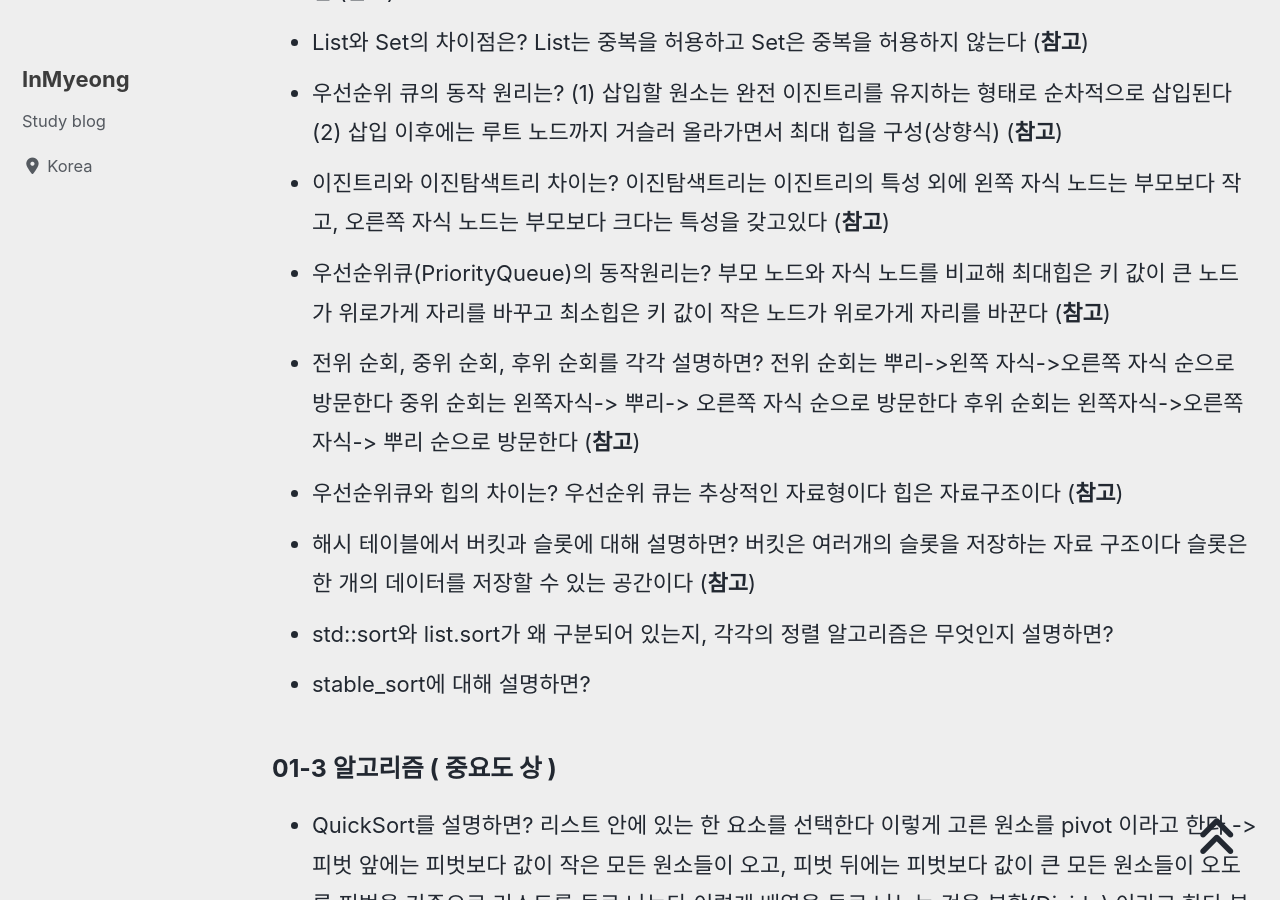
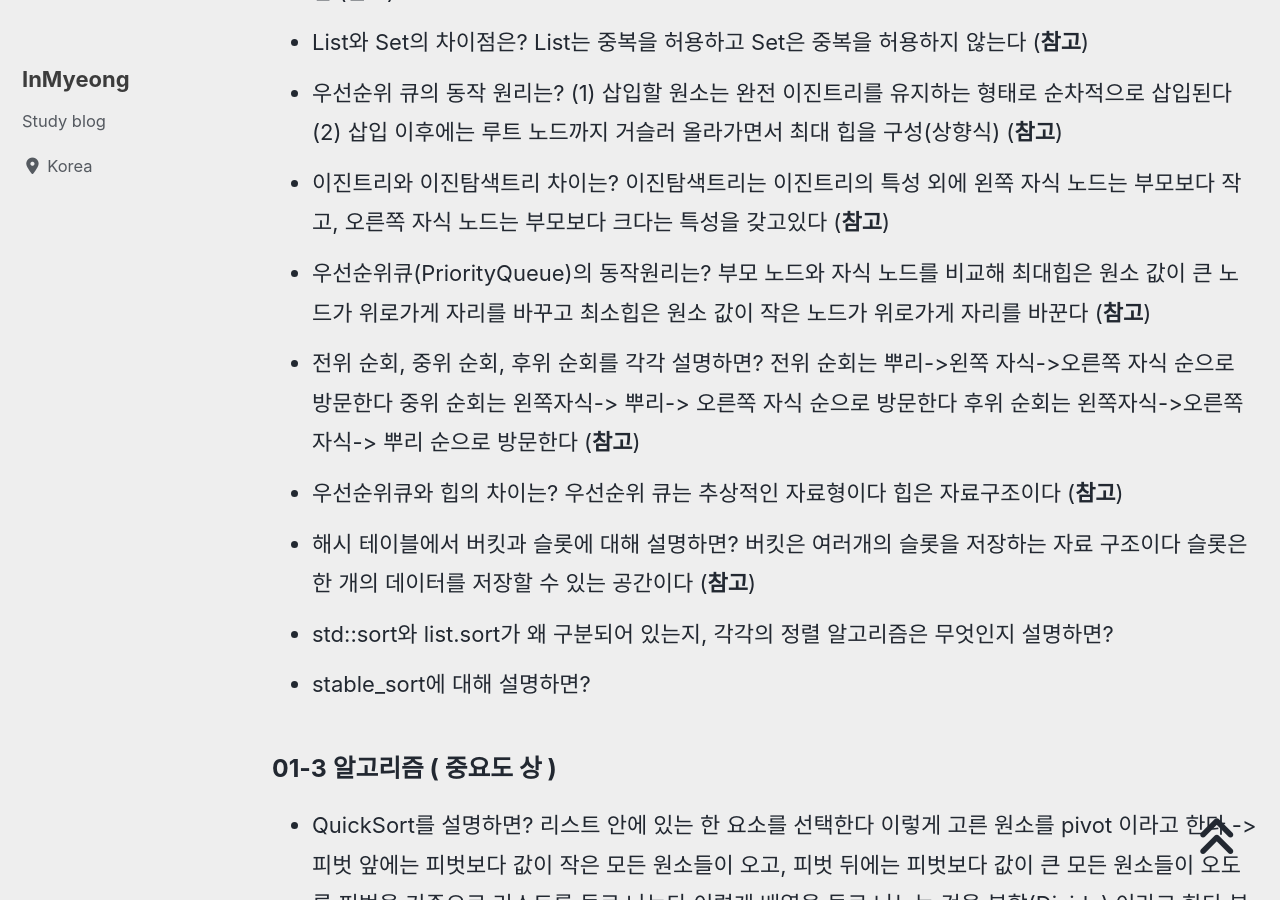
Before and after one commit to devMyeong/devMyeong.github.io, a Jekyll site: the page built from _posts/cs/2022-09-05-블로그-면접준비.md, in a window 1280 px wide and 900 px high, scrolled down 15586 px. Built offline with Jekyll 4.4.1, drawn with Linux system fonts in a browser that asks for light colours; cached includes are drawn as plain includes; nearby versions of some CDN libraries; some web fonts are replaced; comment, search, counter and statistics services are not loaded.

Commit message:
Chore : CS 지식 수정

```diff
--- a/_posts/cs/2022-09-05-블로그-면접준비.md
+++ b/_posts/cs/2022-09-05-블로그-면접준비.md
@@ -151,7 +151,7 @@ last_modified_at: 2022-10-30
 - List와 Set의 차이점은? List는 중복을 허용하고 Set은 중복을 허용하지 않는다 ([**참고**](https://velog.io/@esun1903/%EC%9E%90%EB%A3%8C%EA%B5%AC%EC%A1%B0-List-Map-Set%EC%9D%98-%ED%8A%B9%EC%A7%95%EA%B3%BC-%EC%B0%A8%EC%9D%B4%EC%A0%90))
 - 우선순위 큐의 동작 원리는? (1) 삽입할 원소는 완전 이진트리를 유지하는 형태로 순차적으로 삽입된다 (2) 삽입 이후에는 루트 노드까지 거슬러 올라가면서 최대 힙을 구성(상향식) ([**참고**](https://velog.io/@april_5/%EC%9E%90%EB%A3%8C%EA%B5%AC%EC%A1%B0-%EC%9A%B0%EC%84%A0%EC%88%9C%EC%9C%84-%ED%81%90Priority-Queue))
 - 이진트리와 이진탐색트리 차이는? 이진탐색트리는 이진트리의 특성 외에 왼쪽 자식 노드는 부모보다 작고, 오른쪽 자식 노드는 부모보다 크다는 특성을 갖고있다 ([**참고**](https://velog.io/@main_door/%EC%9D%B4%EC%A7%84-%ED%8A%B8%EB%A6%AC%EC%99%80-%EC%9D%B4%EC%A7%84-%ED%83%90%EC%83%89-%ED%8A%B8%EB%A6%AC))
-- 우선순위큐(PriorityQueue)의 동작원리는? 부모 노드와 자식 노드를 비교해 최대힙은 키 값이 큰 노드가 위로가게 자리를 바꾸고 최소힙은 키 값이 작은 노드가 위로가게 자리를 바꾼다 ([**참고**](https://chanhuiseok.github.io/posts/ds-4/))
+- 우선순위큐(PriorityQueue)의 동작원리는? 부모 노드와 자식 노드를 비교해 최대힙은 원소 값이 큰 노드가 위로가게 자리를 바꾸고 최소힙은 원소 값이 작은 노드가 위로가게 자리를 바꾼다 ([**참고**](https://chanhuiseok.github.io/posts/ds-4/))
 - 전위 순회, 중위 순회, 후위 순회를 각각 설명하면? 전위 순회는 뿌리->왼쪽 자식->오른쪽 자식 순으로 방문한다 중위 순회는 왼쪽자식-> 뿌리-> 오른쪽 자식 순으로 방문한다 후위 순회는 왼쪽자식->오른쪽 자식-> 뿌리 순으로 방문한다 ([**참고**](https://m.blog.naver.com/rlakk11/60159303809))
 - 우선순위큐와 힙의 차이는? 우선순위 큐는 추상적인 자료형이다 힙은 자료구조이다 ([**참고**](https://lin-ing-link.tistory.com/162))
 - 해시 테이블에서 버킷과 슬롯에 대해 설명하면? 버킷은 여러개의 슬롯을 저장하는 자료 구조이다 슬롯은 한 개의 데이터를 저장할 수 있는 공간이다 ([**참고**](https://velog.io/@fore0919/TIL-%EC%9E%90%EB%A3%8C%EA%B5%AC%EC%A1%B0-%ED%95%B4%EC%89%AC%ED%85%8C%EC%9D%B4%EB%B8%94Hash-Table))
```
